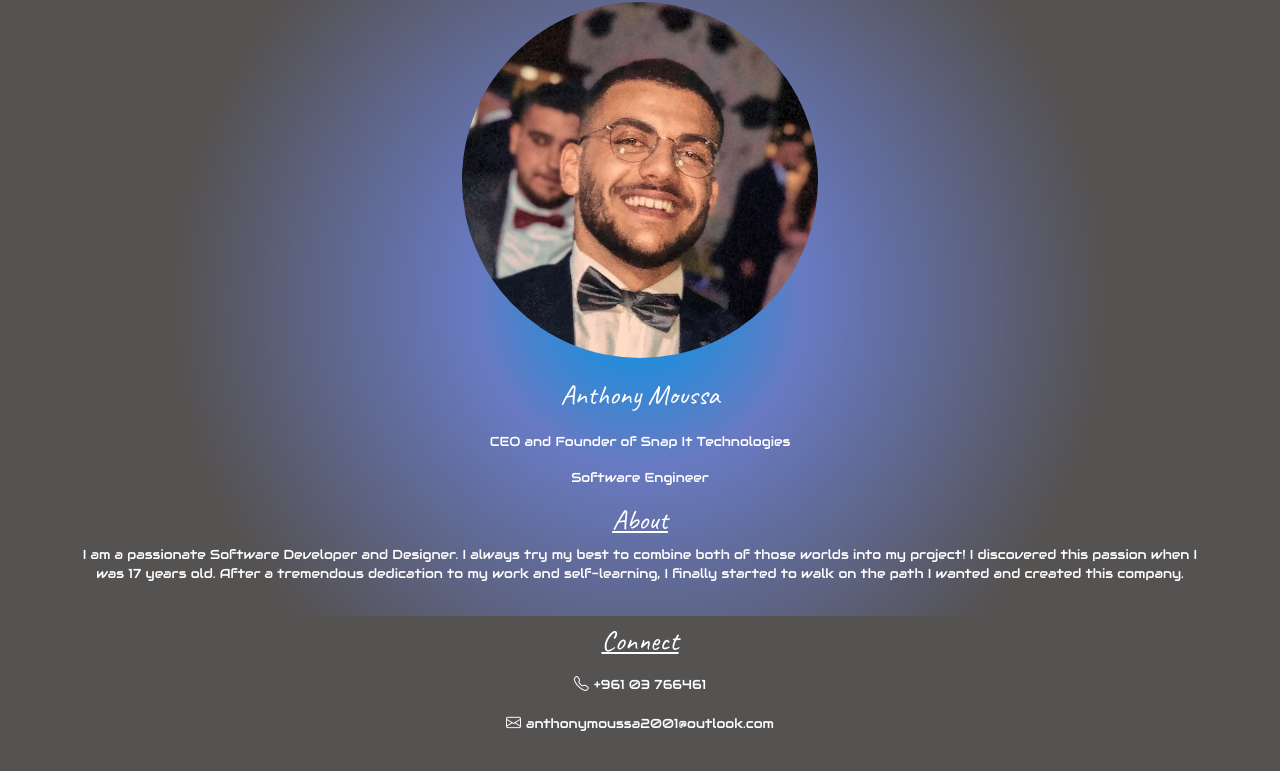
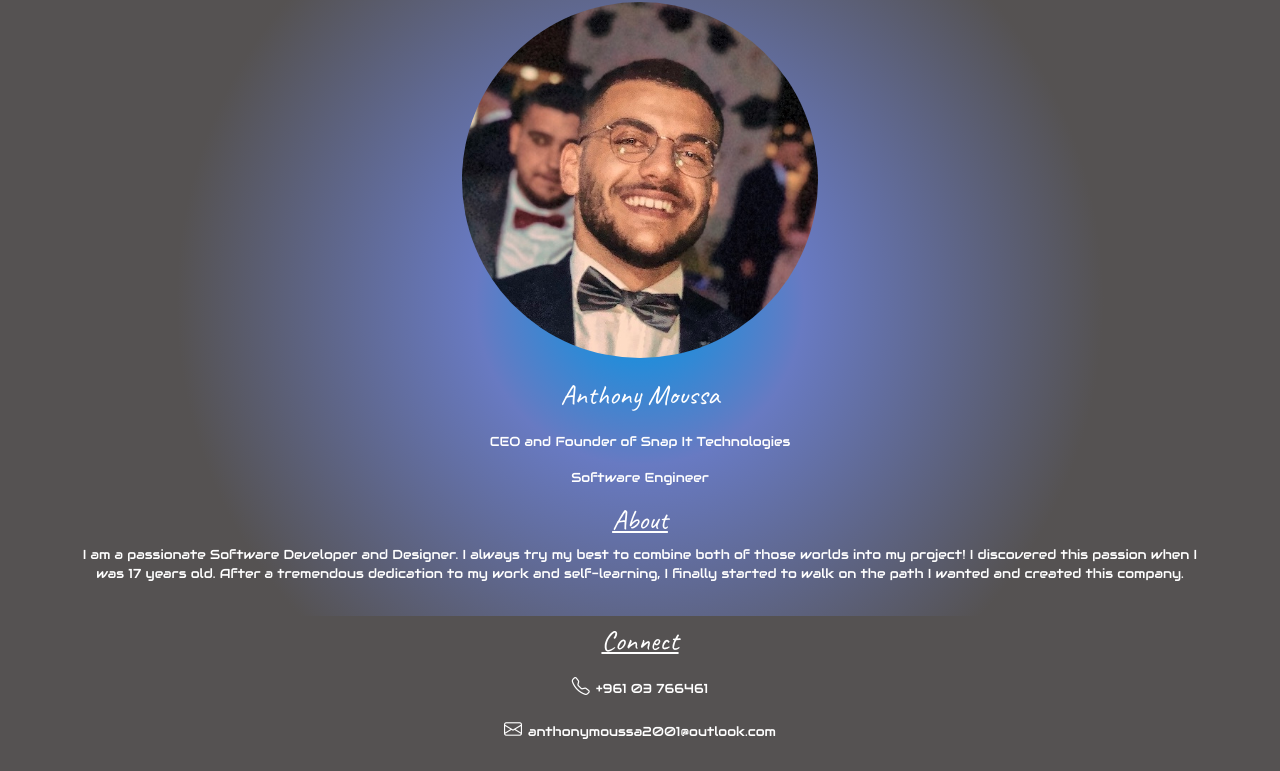
Before and after one commit to moussanthony/snapmoussanthony, a plain HTML site: page index.html in a window 1280 px wide. Shown: the part 85-856 px from the top of the page. Drawn offline with nearby package versions, Linux system fonts and the light colour scheme.

Commit message:
Update index.html

```diff
--- a/index.html
+++ b/index.html
@@ -62,11 +62,11 @@
             <div class="row p-2 text-center">
                 <h3 class="text-decoration-underline text-white ft-title mb-3">Connect</h3>
                 <a href="tel: +96103766461" class="ft-subtitle text-white text-decoration-none"><i
-                        class="bi bi-telephone text-white" style="font-size: 15px;">&nbsp;</i>+961 03 766461
+                        class="bi bi-telephone text-white" style="font-size: 18px;">&nbsp;</i>+961 03 766461
                 </a>
                 <a href="mailto: anthonymoussa2001@outlook.com"
                     class="ft-subtitle text-white my-3 text-decoration-none"><i class="bi bi-envelope text-white"
-                        style="font-size: 15px;">&nbsp;</i>anthonymoussa2001@outlook.com
+                        style="font-size: 18px;">&nbsp;</i>anthonymoussa2001@outlook.com
                 </a>
             </div>
             <div class="row justify-content-center">
```
